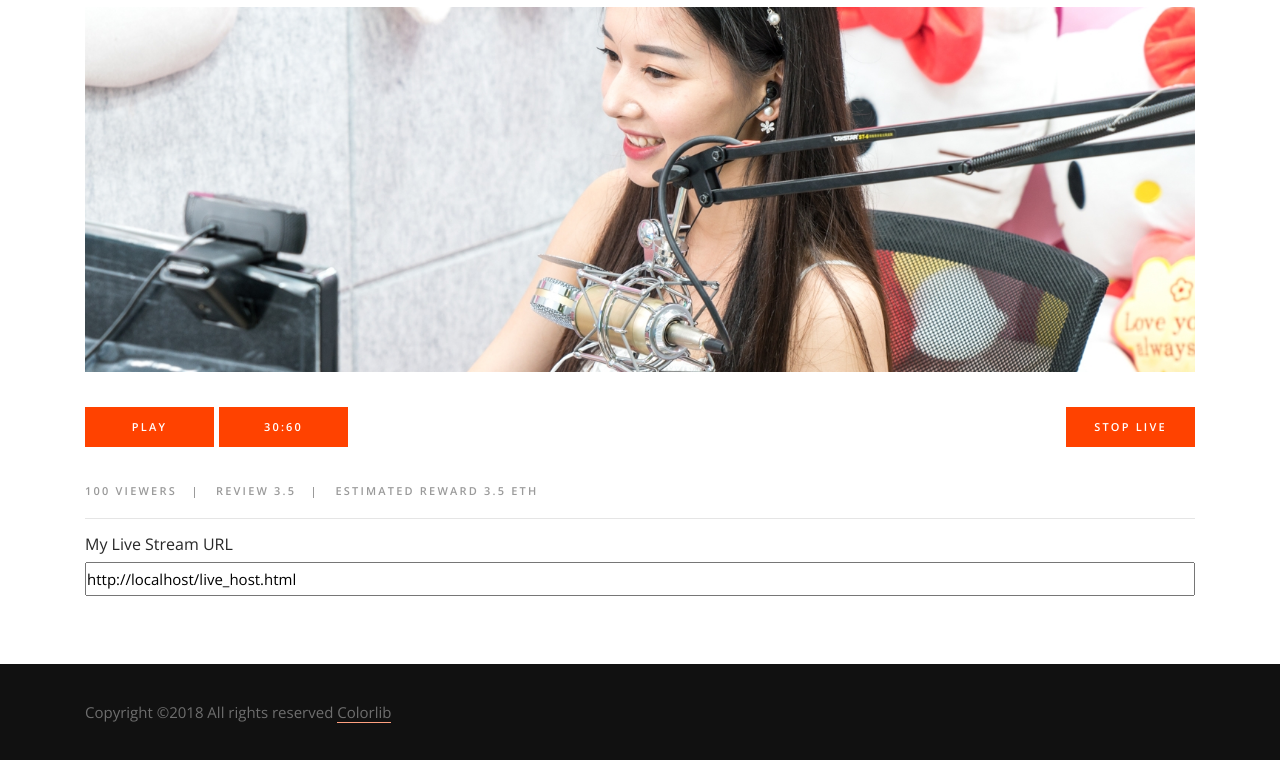
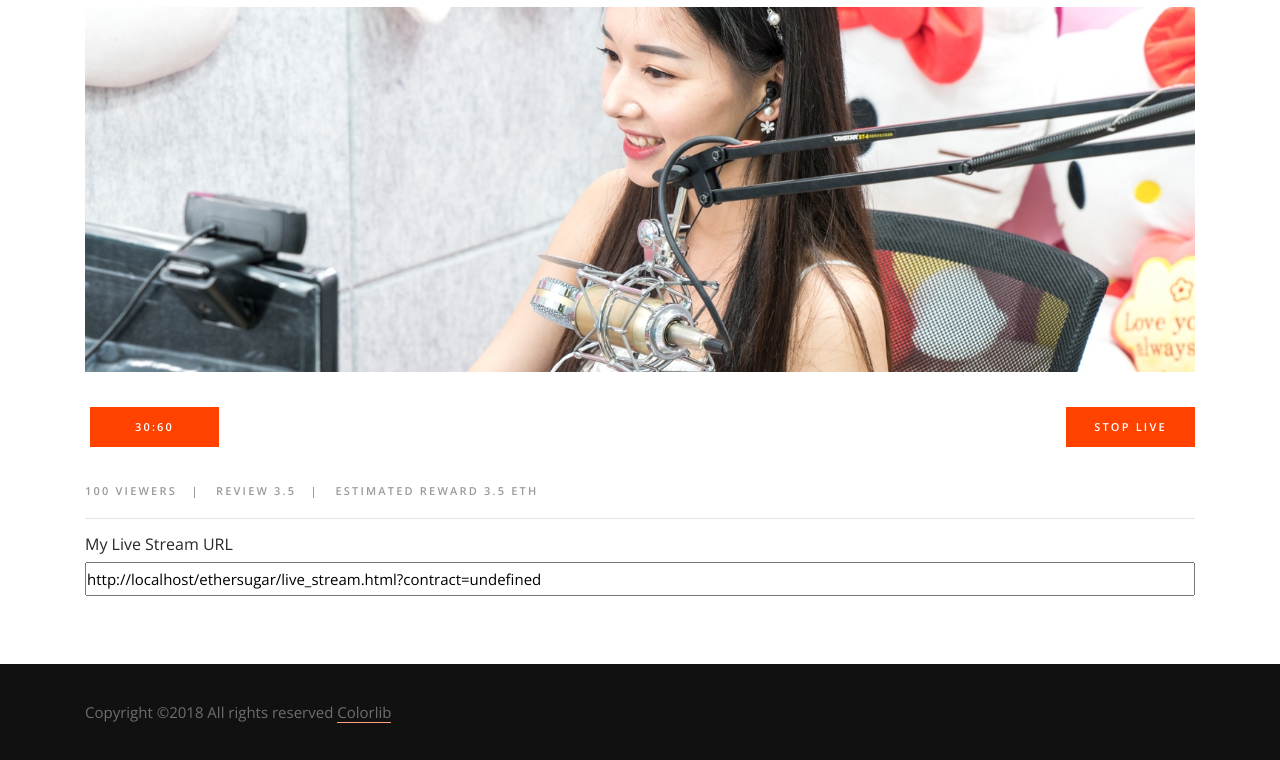
Before and after one commit to chinhong5333/ethersugar, a plain HTML site: page live_host.html in a window 1280 px wide. Shown: the part 113-873 px from the top of the page. Drawn offline with nearby package versions, Linux system fonts and the light colour scheme.

Commit message:
update live stream & host UI

```diff
--- a/js/verify_payment.js
+++ b/js/verify_payment.js
@@ -26,7 +26,7 @@ window.addEventListener('load', function() {
      console.log('web3 not found');
    }
 
-   $('#play-video').click(handlePlay);
+   $('.play-video').click(handlePlay);
 
   function handlePlay() {
     console.log("check address", meta_adr);
--- a/live_host.html
+++ b/live_host.html
@@ -80,11 +80,6 @@
 							<div class="blog_post_image">
 								<div class="blog_post_image_background" style="background-image:url(images/blog_1.jpg)"></div>
 							</div>
-							<div class="date_box d-flex flex-column align-items-center justify-content-center float-left" id="play-video">
-								<span>
-									<a href="javascript:void(0)" style="color: #fff">PLAY</a>
-								</span>
-							</div>
 							<div class="date_box d-flex flex-column align-items-center justify-content-center float-left" style="margin-left: 5px;">
 								<span>
 									<a href="javascript:void(0)" style="color: #fff">30:60</a>
@@ -138,9 +133,21 @@ Copyright &copy;<script>document.write(new Date().getFullYear());</script> All r
 <script src="plugins/colorbox/jquery.colorbox-min.js"></script>
 <script src="plugins/easing/easing.js"></script>
 <script src="js/blog_custom.js"></script>
-<script src="js/verify_payment.js"></script>
 <script type="text/javascript">
-	$('#live-stream-url').val(window.location.href);
+	let roomid = getUrlVars()['contract'];
+	$('#live-stream-url').val("http://localhost/ethersugar/live_stream.html?contract=" + roomid);
+
+	function getUrlVars() {
+		var vars = [], hash;
+		var hashes = window.location.href.slice(window.location.href.indexOf('?') + 1).split('&');
+		for(var i = 0; i < hashes.length; i++)
+		{
+			hash = hashes[i].split('=');
+			vars.push(hash[0]);
+			vars[hash[0]] = hash[1];
+		}
+		return vars;
+	}
 </script>
 </body>
 
```
Also changed, not shown: live_stream.html (+4 -3 lines).
